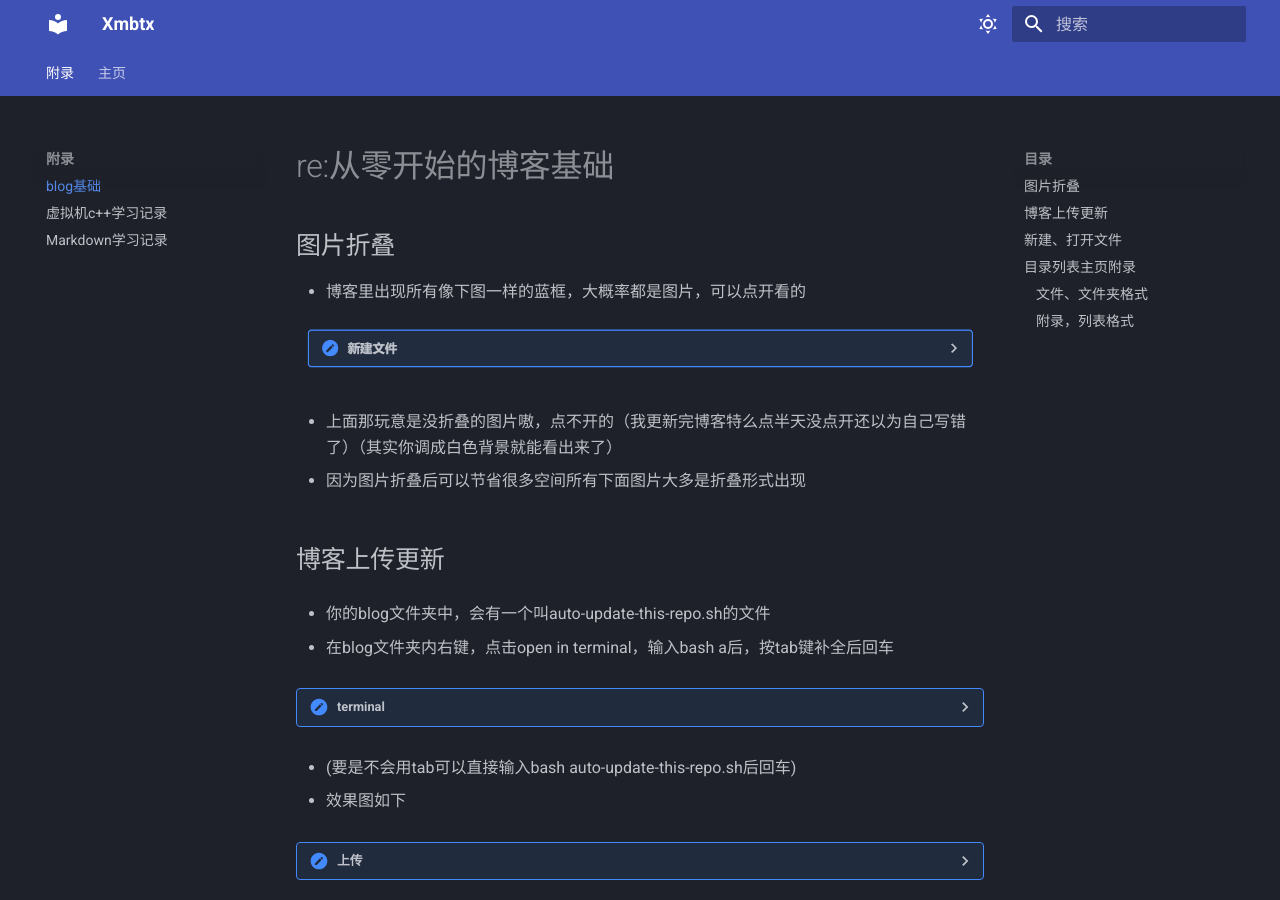
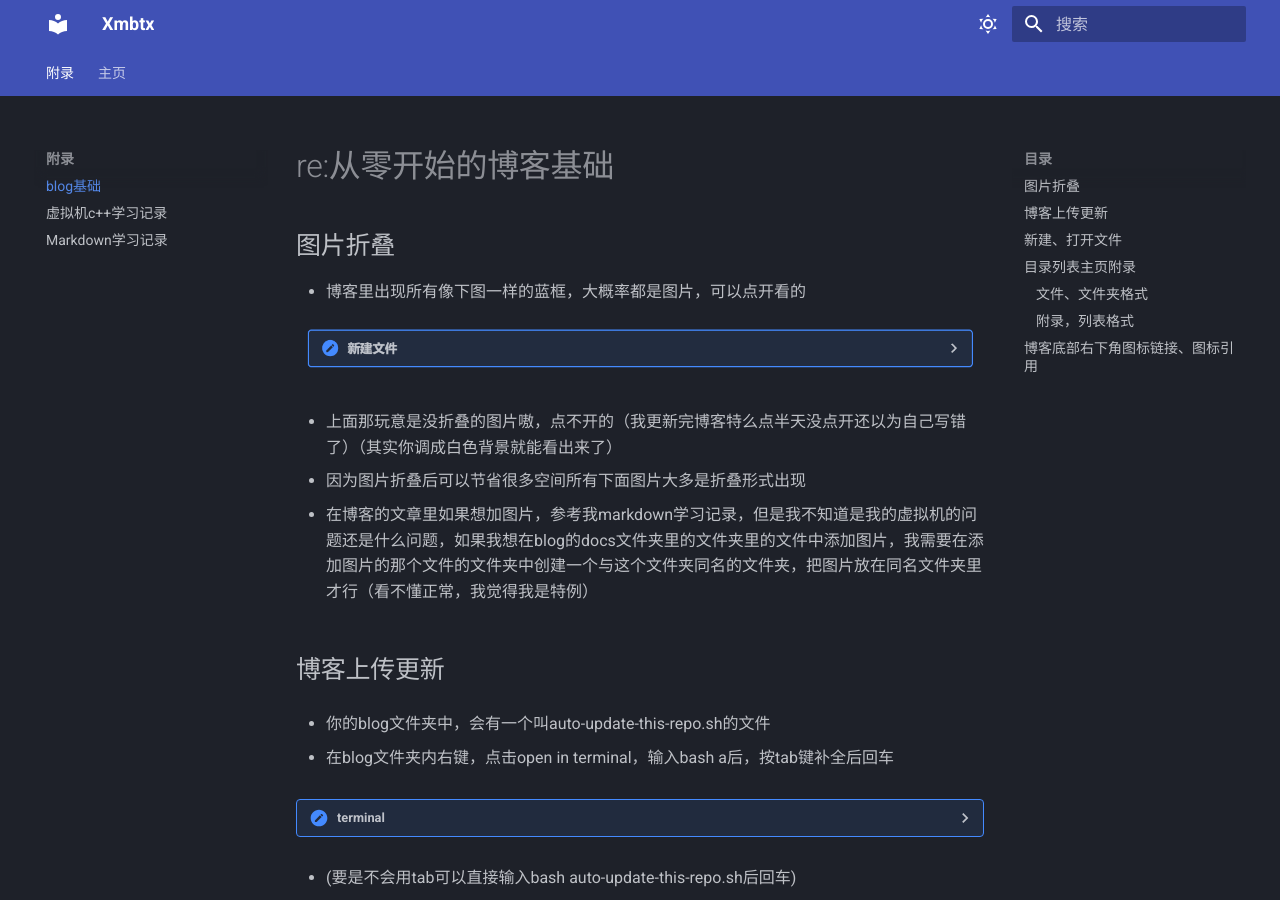
Before and after one commit to Xmbtx/xmbtx-blog, an MkDocs documentation site: the page built from docs/blog/blog.md, in a window 1280 px wide and 900 px high. Built offline with MkDocs 1.6.1 and Material for MkDocs 9.7.7, drawn with Linux system fonts in a browser that asks for light colours; some of the changed text lies outside the part shown.

Commit message:
2023-11-02_16:29:40 update

```diff
--- a/docs/blog/blog.md
+++ b/docs/blog/blog.md
@@ -9,6 +9,8 @@
 - 上面那玩意是没折叠的图片嗷，点不开的（我更新完博客特么点半天没点开还以为自己写错了）（其实你调成白色背景就能看出来了）
 
 - 因为图片折叠后可以节省很多空间所有下面图片大多是折叠形式出现
+
+- 在博客的文章里如果想加图片，参考我markdown学习记录，但是我不知道是我的虚拟机的问题还是什么问题，如果我想在blog的docs文件夹里的文件夹里的文件中添加图片，我需要在添加图片的那个文件的文件夹中创建一个与这个文件夹同名的文件夹，把图片放在同名文件夹里才行（看不懂正常，我觉得我是特例）
 
 ## 博客上传更新
 
@@ -73,3 +75,8 @@
 ### 附录，列表格式
 
 - 不想说了，不会描述，看上面图吧
+
+## 博客底部右下角图标链接、图标引用
+
+- 在[这个链接](https://github.com/FortAwesome/Font-Awesome/tree/6.x/svgs/brands)里面，往左边看，有很多类似![blbl](./blbl.png)的svg文件，点击后就可以查看图片效果，你可以根据文件名大概估计一下图片是啥样的
+- 这个东西在哪更改捏，点开你的mkdocs.yml文件（跟上文是同一个mkdocs）
--- a/mkdocs.yml
+++ b/mkdocs.yml
@@ -41,9 +41,9 @@
 extra:
   homepage: http://xmbtx.github.io/xmbtx-blog/
   social: # icons
-#   - icon: fontawesome/brands/bilibili
-#     link: https://space.bilibili.com/
-#     name: Bilibili | Xmbtx # 鼠标悬浮提示
+    - icon: fontawesome/brands/bilibili
+      link: https://space.bilibili.com/626736057
+      name: Bilibili | Xmbtx # 鼠标悬浮提示
     - icon: fontawesome/brands/accessible-icon
       link: https://github.com/Xmbtx/xmbtx-blog/tree/master
       name: GitHub | Xmbtxの仓库
```
Also changed, not shown: docs/blog/blog/blbl.png (added).
